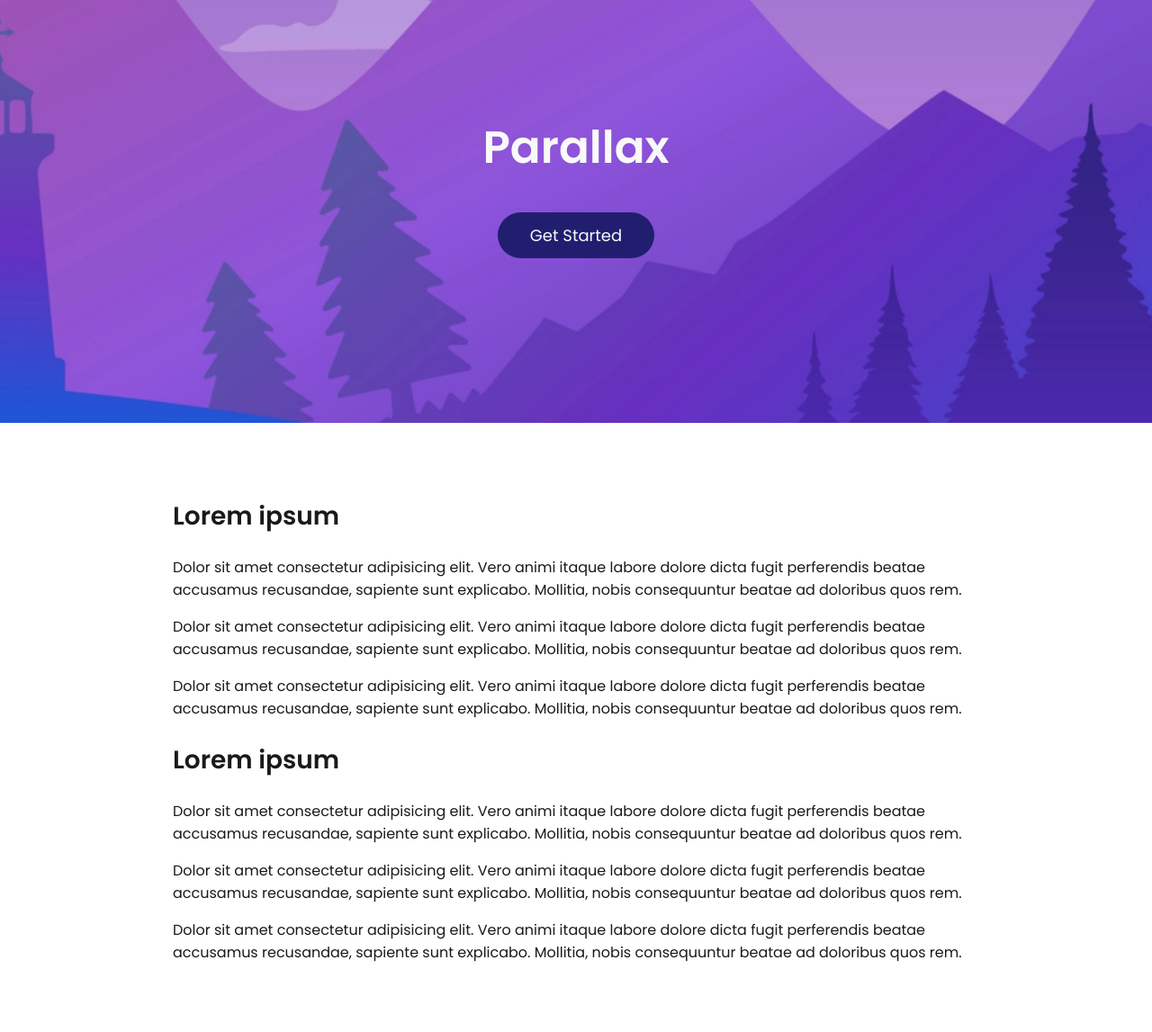
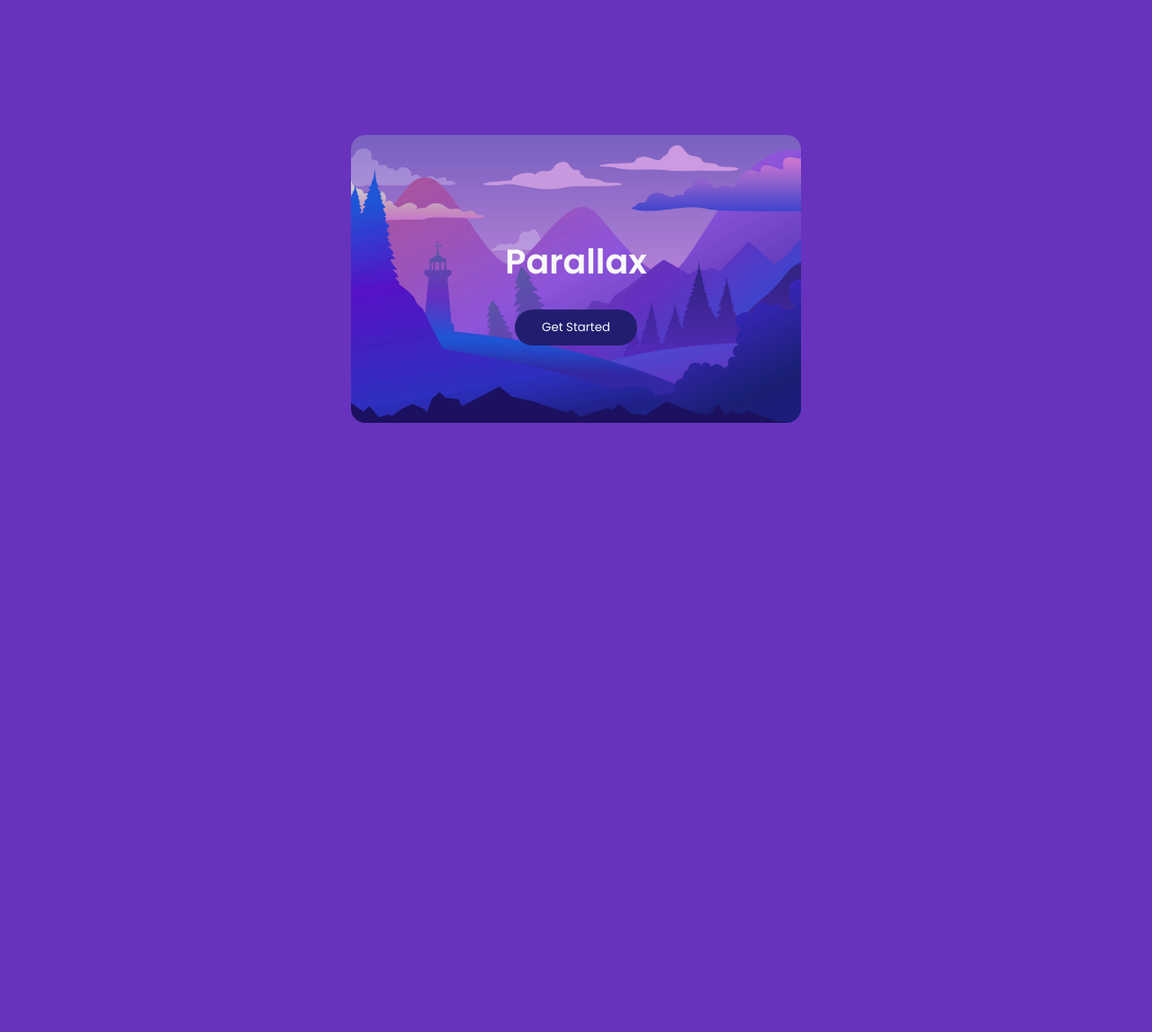
Before and after one commit to rubenperegrina/parallax, a plain HTML site: page index.html in a window 1280 px wide. Shown: the part 90-1237 px from the top of the page at 90% size. After the commit the page ends 800 px from the top, so only its background shows below. Drawn offline with Linux system fonts and the light colour scheme.

Commit message:
Parallax 4

```diff
--- a/index.html
+++ b/index.html
@@ -14,50 +14,15 @@
     <link rel="stylesheet" href="styles.css" />
   </head>
   <body>
-    <header id="banner" class="banner">
-      <h1 id="h1">Parallax</h1>
-      <button id="button">Get Started</button>
-    </header>
-    <section class="container">
-      <h2>Lorem ipsum</h2>
-      <p>
-        Dolor sit amet consectetur adipisicing elit. Vero animi itaque labore
-        dolore dicta fugit perferendis beatae accusamus recusandae, sapiente
-        sunt explicabo. Mollitia, nobis consequuntur beatae ad doloribus quos
-        rem.
-      </p>
-      <p>
-        Dolor sit amet consectetur adipisicing elit. Vero animi itaque labore
-        dolore dicta fugit perferendis beatae accusamus recusandae, sapiente
-        sunt explicabo. Mollitia, nobis consequuntur beatae ad doloribus quos
-        rem.
-      </p>
-      <p>
-        Dolor sit amet consectetur adipisicing elit. Vero animi itaque labore
-        dolore dicta fugit perferendis beatae accusamus recusandae, sapiente
-        sunt explicabo. Mollitia, nobis consequuntur beatae ad doloribus quos
-        rem.
-      </p>
-      <h2>Lorem ipsum</h2>
-      <p>
-        Dolor sit amet consectetur adipisicing elit. Vero animi itaque labore
-        dolore dicta fugit perferendis beatae accusamus recusandae, sapiente
-        sunt explicabo. Mollitia, nobis consequuntur beatae ad doloribus quos
-        rem.
-      </p>
-      <p>
-        Dolor sit amet consectetur adipisicing elit. Vero animi itaque labore
-        dolore dicta fugit perferendis beatae accusamus recusandae, sapiente
-        sunt explicabo. Mollitia, nobis consequuntur beatae ad doloribus quos
-        rem.
-      </p>
-      <p>
-        Dolor sit amet consectetur adipisicing elit. Vero animi itaque labore
-        dolore dicta fugit perferendis beatae accusamus recusandae, sapiente
-        sunt explicabo. Mollitia, nobis consequuntur beatae ad doloribus quos
-        rem.
-      </p>
-    </section>
+    <div
+      id="card"
+      class="card"
+      onmousemove="onMouseMove(event)"
+      onmouseleave="onMouseLeave(event)"
+    >
+      <h1>Parallax</h1>
+      <button>Get Started</button>
+    </div>
     <script type="text/javascript" src="script.js"></script>
   </body>
 </html>
--- a/script.js
+++ b/script.js
@@ -1,26 +1,31 @@
-const h1 = document.getElementById("h1"),
-  banner = document.getElementById("banner"),
-  button = document.getElementById("button");
+const cardWidth = 500,
+  degIncrement = 6,
+  card = document.getElementById("card");
 
-const onScroll = (event) => {
-  const scrollPosition = event.target.scrollingElement.scrollTop;
-  if (scrollPosition > 150) {
-    banner.style.backgroundSize = "150%";
-    h1.style.opacity = 0;
-    h1.style.translate = "0 -50px";
-    h1.style.scale = "0.9";
-    button.style.opacity = 0;
-    button.style.translate = "0 -50px";
-    button.style.scale = "0.8";
+const getRotateDeg = (input) => {
+  if (input < cardWidth * 0.33) {
+    return `-${degIncrement * 3}deg`;
+  } else if (input >= cardWidth * 0.33 && input < cardWidth * 0.66) {
+    return `-${degIncrement}deg`;
+  } else if (input >= cardWidth * 0.66 && input < cardWidth * 0.5) {
+    return "0deg";
+  } else if (input >= cardWidth * 0.5 && input < cardWidth * 0.33) {
+    return `${degIncrement}deg`;
   } else {
-    banner.style.backgroundSize = "180%";
-    h1.style.opacity = 1;
-    h1.style.translate = 0;
-    h1.style.scale = 1;
-    button.style.opacity = 1;
-    button.style.translate = 0;
-    button.style.scale = 1;
+    return `${degIncrement * 3}deg`;
   }
 };
 
-document.addEventListener("scroll", onScroll);
+const onMouseMove = (event) => {
+  const { target } = event;
+  const rect = target.getBoundingClientRect();
+
+  const rotateX = getRotateDeg(event.clientY - rect.top);
+  const rotateY = getRotateDeg(event.clientX - rect.left);
+
+  card.style.transform = `rotateX(${rotateX}) rotateY(${rotateY})`;
+};
+
+const onMouseLeave = () => {
+  card.style.transform = `none`;
+};
--- a/styles.css
+++ b/styles.css
@@ -4,51 +4,39 @@ body {
 }
 
 body {
+  display: grid;
+  place-items: center;
+  perspective: 1000px;
   margin: 0;
+  padding: 0;
   font-family: "Euclid Circular A", "Poppins";
-  background: #8367c5;
-  color: #1a1a1a;
+  background: #6733bd;
+  color: #f9f9f9;
 }
 
-.banner,
-h1,
-button {
-  transition: 0.6s;
-}
-
-.banner {
+.card {
   display: flex;
   flex-direction: column;
   justify-content: center;
   align-items: center;
-  width: 100%;
-  height: 70%;
+  width: 500px;
+  height: 320px;
+  border-radius: 16px;
   background: url("bg.webp");
-  background-size: 180%;
+  background-size: 110%;
   background-position: center;
   transition: 0.5s;
 }
 
-.banner h1 {
-  font-size: 50px;
-  color: #f9f9f9;
+.card h1 {
+  font-size: 38px;
 }
 
-.banner button {
-  padding: 12px 36px;
+.card button {
+  padding: 10px 30px;
   border-radius: 50px;
   border: 0;
   background: #221e6f;
   color: #f9f9f9;
-  font-size: 18px;
   font-family: inherit;
 }
-
-.container {
-  background: #ffffff;
-  padding: 60px 15%;
-}
-
-h2 {
-  font-size: 28px;
-}
```
